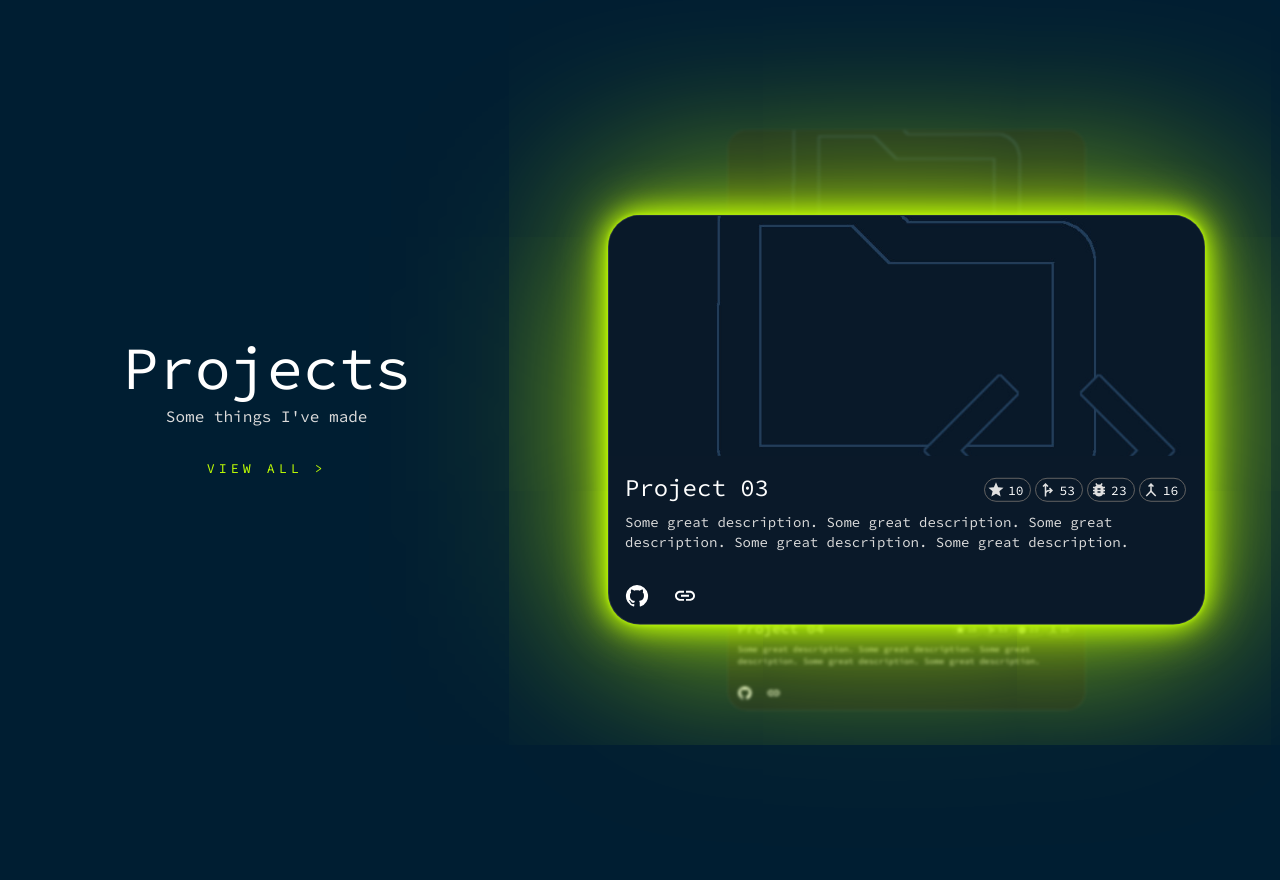
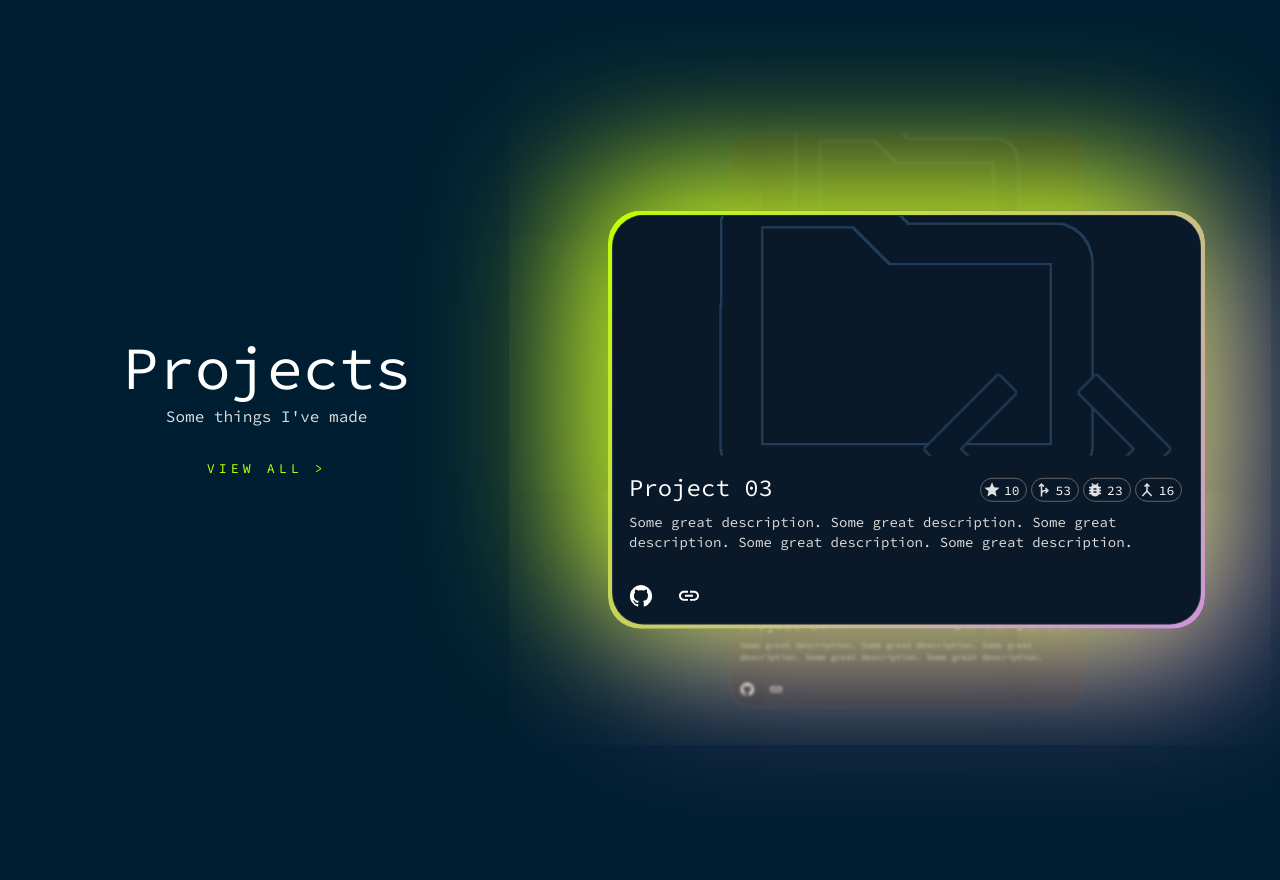
Before and after one commit to jalaj711/jalaj711.github.io, a Next.js app: page / in a window 1280 px wide. Shown: the part 780-1660 px from the top of the page. Built offline with nearby package versions, Linux system fonts and the light colour scheme.

Commit message:
add gradient border to project cards
Signed-off-by: Jalaj Kumar <96870071+jalaj-07@users.noreply.github.com>

```diff
--- a/components/ProjectCarousel.tsx
+++ b/components/ProjectCarousel.tsx
@@ -6,7 +6,7 @@ import {
   CardMedia,
   Typography,
   Chip,
-  Theme,
+  useTheme,
   IconButton,
 } from "@mui/material";
 import React from "react";
@@ -39,6 +39,7 @@ const ProjectCard = (
     pos: number;
   }
 ) => {
+  const theme = useTheme();
   const styles = {
     "-1": {
       top: "5%",
@@ -49,8 +50,8 @@ const ProjectCard = (
     "0": {
       top: "50%",
       transform: "translateY(-50%)",
-      boxShadow: (theme: Theme) =>
-        `0 0 5px ${theme.palette.primary.main}, 0 0 25px ${theme.palette.primary.main}, 0 0 50px ${theme.palette.primary.main}, 0 0 200px ${theme.palette.primary.main}`,
+      background: `linear-gradient(135deg, ${theme.palette.primary.main}, ${theme.palette.secondary.main})`,
+      boxShadow:  `-30px -30px 150px ${theme.palette.primary.main}, 30px 30px 150px ${theme.palette.secondary.main}`,
     },
     "1": {
       bottom: "5%",
@@ -62,15 +63,19 @@ const ProjectCard = (
   }[props.pos];
   const router = useRouter();
   return (
-    <Card
-      variant="outlined"
-      sx={{
+    <div
+      style={{
+        padding: "4px",
         position: "absolute",
         transition: "0.5s",
         maxWidth: "80%",
         borderRadius: "32px",
         ...styles,
       }}
+    >
+      <Card
+        variant="outlined"
+        sx={{borderRadius: "32px"}}
       >
         <CardMedia
           component="img"
@@ -143,6 +148,7 @@ const ProjectCard = (
           </IconButton>
         </CardActions>
       </Card>
+    </div>
   );
 };
 
```
Lines whose indentation alone changed are shown as unchanged.
